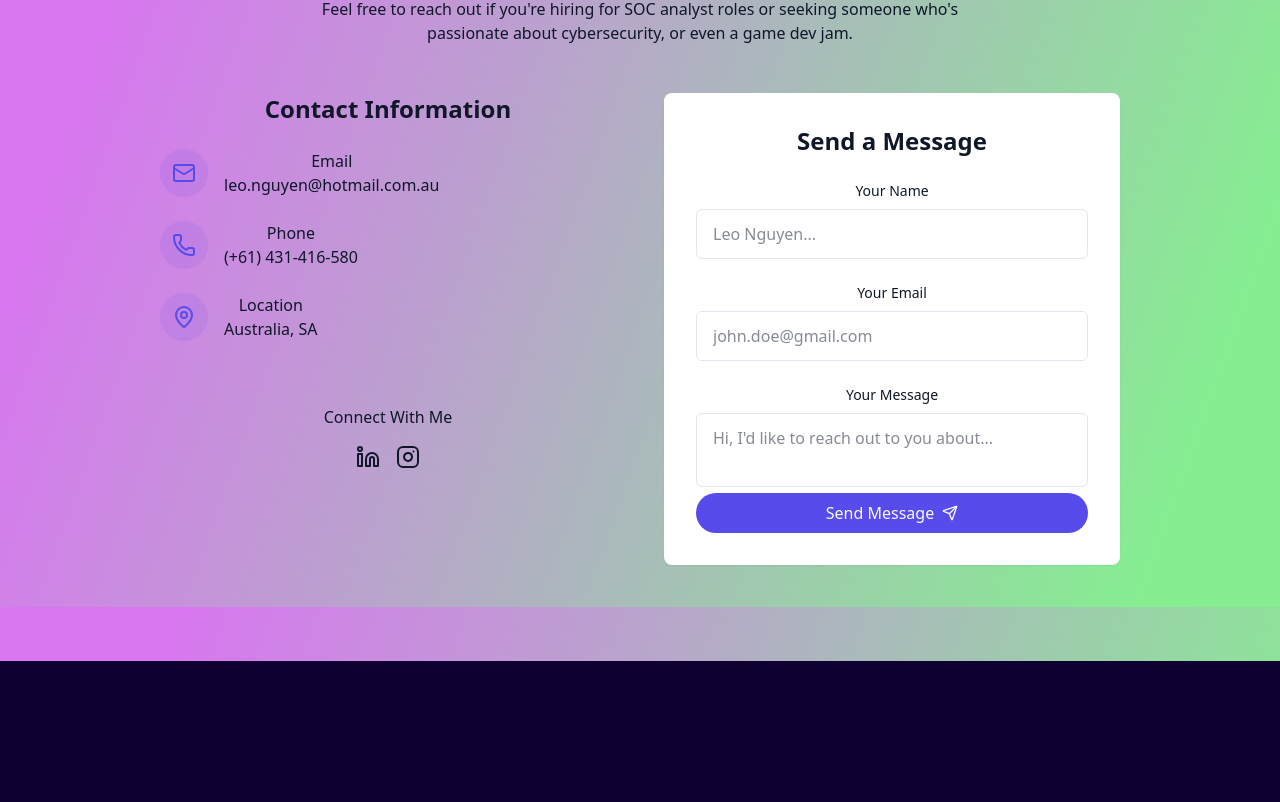
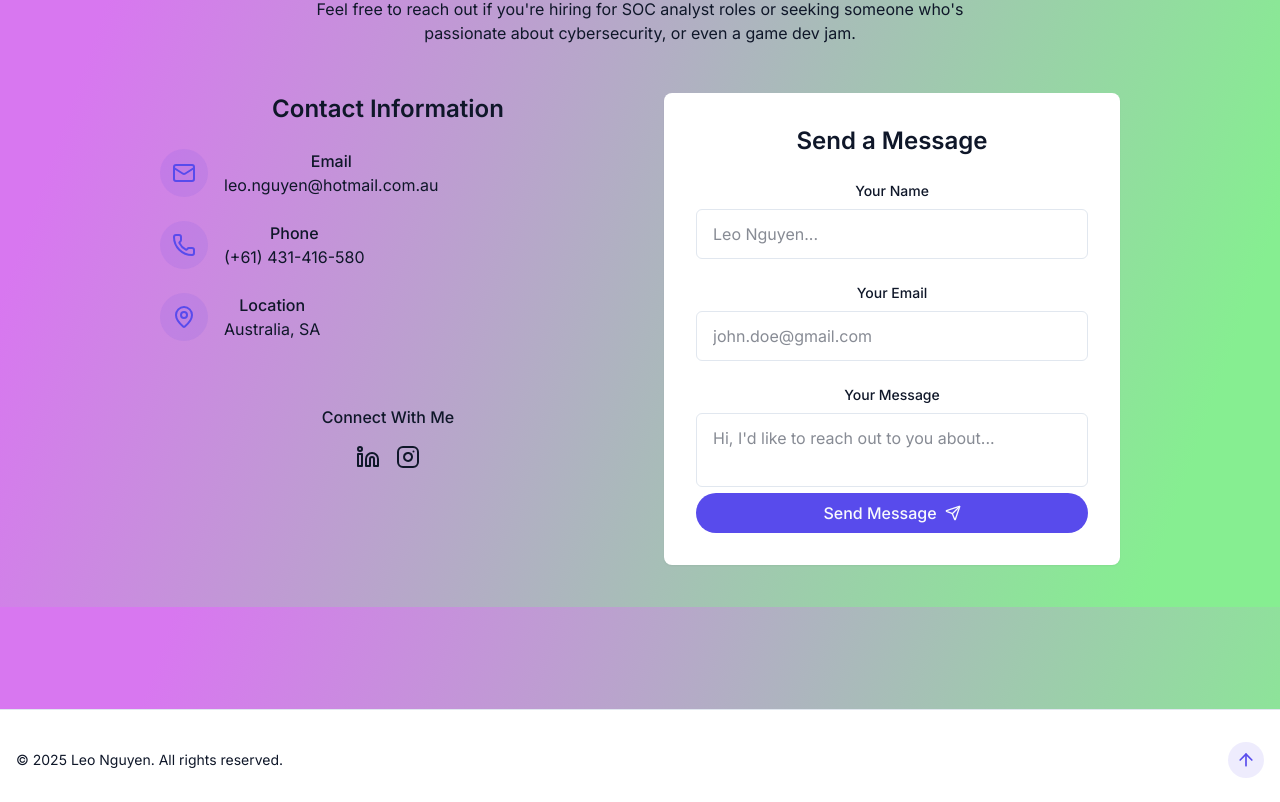
Before and after one commit to Green-Chilley/Green-Chilley.github.io, a React (Vite) app: page / in a window 1280 px wide. Shown: the part 4193-4995 px from the top of the page. Before the commit the page ends 4854 px from the top, so only its background shows below. Built offline with nearby package versions, Linux system fonts and the light colour scheme.

Commit message:
Finish, with toast-ui

```diff
--- a/src/App.css
+++ b/src/App.css
@@ -139,6 +139,7 @@
 
     html {
         @apply scroll-smooth;
+        font-family: Inter, sans-serif;
     }
 
     body {
--- /dev/null
+++ b/src/components/Footer.jsx
@@ -0,0 +1,17 @@
+import { ArrowUp } from "lucide-react"
+
+export const Footer = () => {
+    return (
+        <footer className="py-6 px-4 bg-card relative border-t border-border mt-12 pt-8 flex flex-wrap justify-between items-center">
+            <p className="text-sm text-muted-foreground">
+                &copy; {new Date().getFullYear()} Leo Nguyen. All rights reserved.
+            </p>
+            <a
+                href="#hero"
+                className="p-2 rounded-full bg-primary/10 hover:bg-primary/20 text-primary transition-colors"
+            >
+                <ArrowUp size={20}/>
+            </a>
+        </footer>
+    )
+}
--- a/src/pages/Home.jsx
+++ b/src/pages/Home.jsx
@@ -6,6 +6,7 @@ import { ThemeToggle } from "../components/ThemeToggle"
 import { StarBackground } from '@/components/StarBackground';
 import { ProjectsSection } from "../components/ProjectsSection";
 import { ContactSection } from "../components/ContactSection";
+import { Footer } from '@/components/Footer'
 
 
 export const Home = () => {
@@ -29,5 +30,6 @@ export const Home = () => {
             </main>
 
         {/* Footer */}
+            <Footer />
     </div>
 }
```
